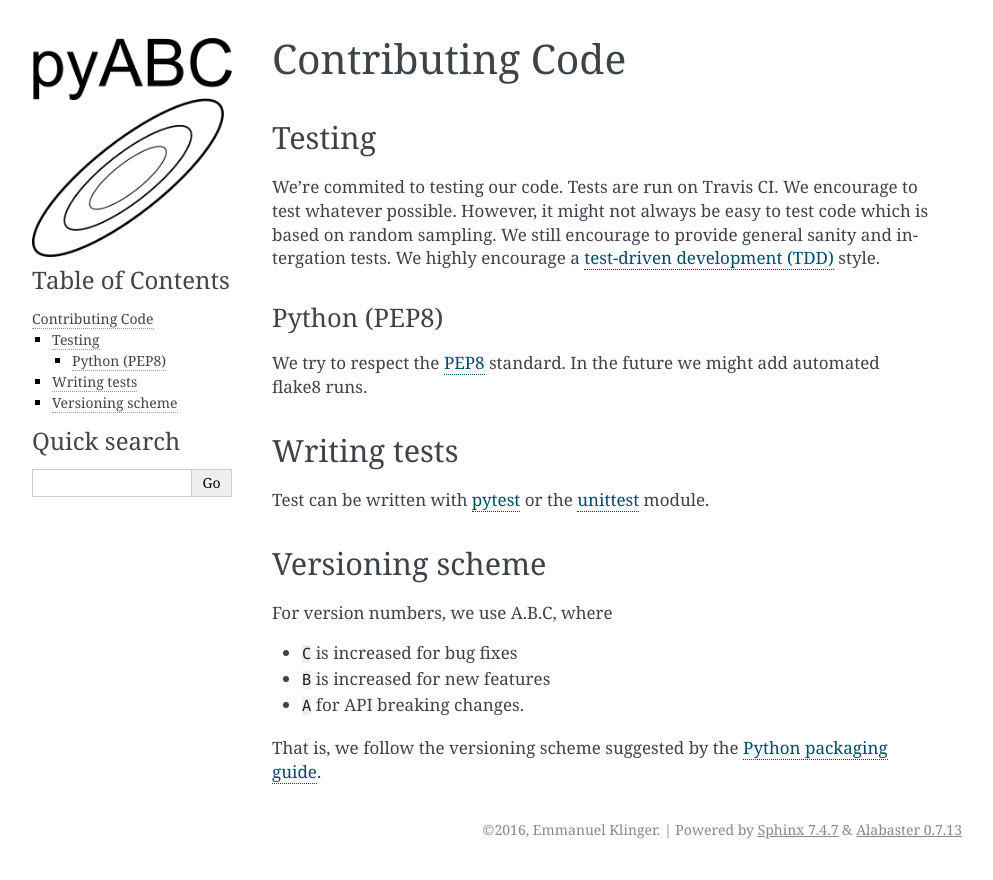
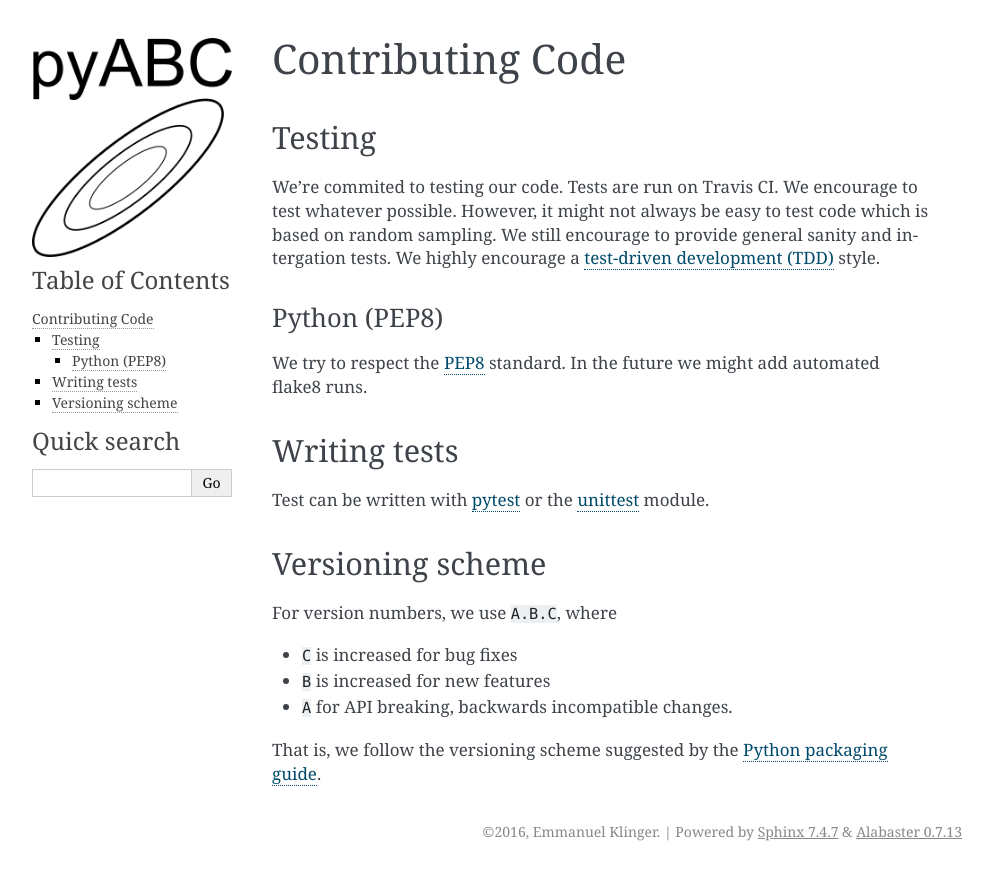
Before and after one commit to ICB-DCM/pyABC, a Sphinx documentation site: the page built from doc/code.rst, in a window 1280 px wide. Shown: the top 880 px of the page, without its empty margins (148-1141 px from the left). Built offline with Sphinx 7.4.7, drawn with Linux system fonts in a browser that asks for light colours.

```diff
--- a/doc/code.rst
+++ b/doc/code.rst
@@ -26,11 +26,11 @@ or the `unittest <https://docs.python.org/3/library/unittest.html>`_ module.
 Versioning scheme
 -----------------
 
-For version numbers, we use A.B.C, where
+For version numbers, we use ``A.B.C``, where
 
 * ``C`` is increased for bug fixes
 * ``B`` is increased for new features
-* ``A`` for API breaking changes.
+* ``A`` for API breaking, backwards incompatible changes.
 
 That is, we follow the versioning scheme suggested
 by the `Python packaging guide <https://packaging.python.org>`_.
```
